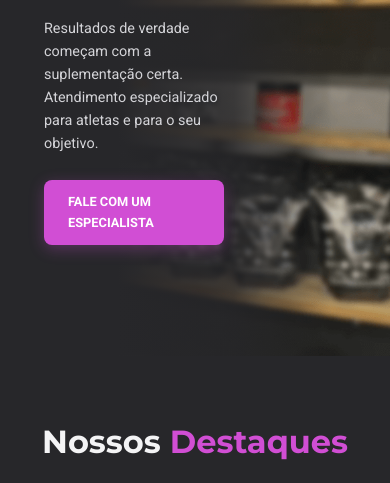
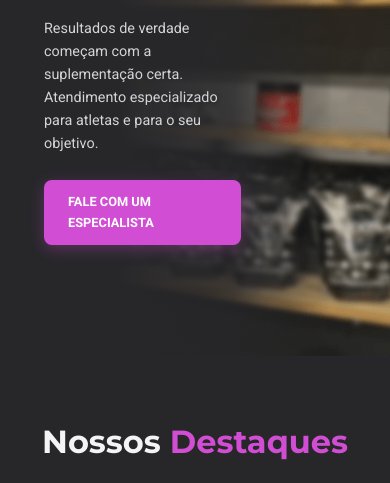
Before and after one commit to cttagenciamira-hub/UltraNutrition, a plain HTML site: page index.html in a window 390 px wide. Shown: the part 361-844 px from the top of the page. Drawn offline with Linux system fonts and the light colour scheme.

Commit message:
Update style.css

```diff
--- a/style.css
+++ b/style.css
@@ -428,7 +428,7 @@ h1 {
     /* Estilos da "caixinha" para o hero no mobile */
     .hero-content {
         margin-left: 0;  /* Regra existente, mantida */
-        max-width: 65%;  /* Garante que a caixa não ocupe a tela toda */
+        max-width: 70%;  /* Garante que a caixa não ocupe a tela toda */
         padding: 1.5rem; /* Espaçamento interno da caixa */
 
     }
@@ -478,4 +478,5 @@ h1 {
         margin-top: 0; /* Remove a margem negativa */
         margin-bottom: 20px; /* Adiciona espaço abaixo */
     }
+
 }
```
